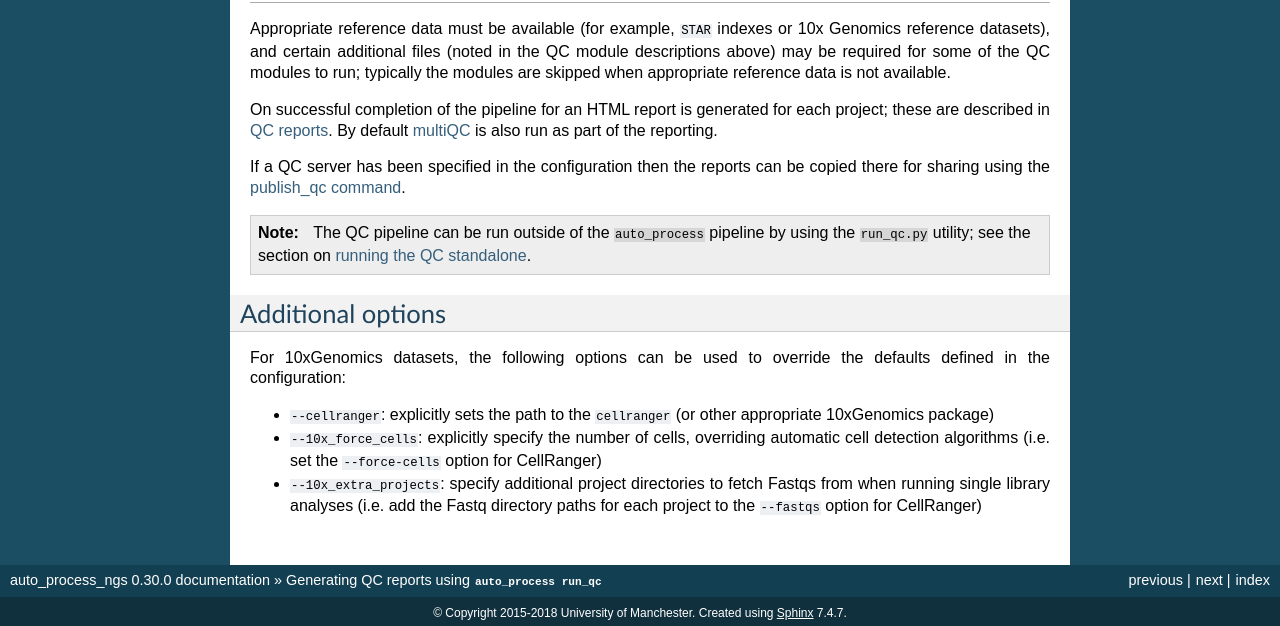
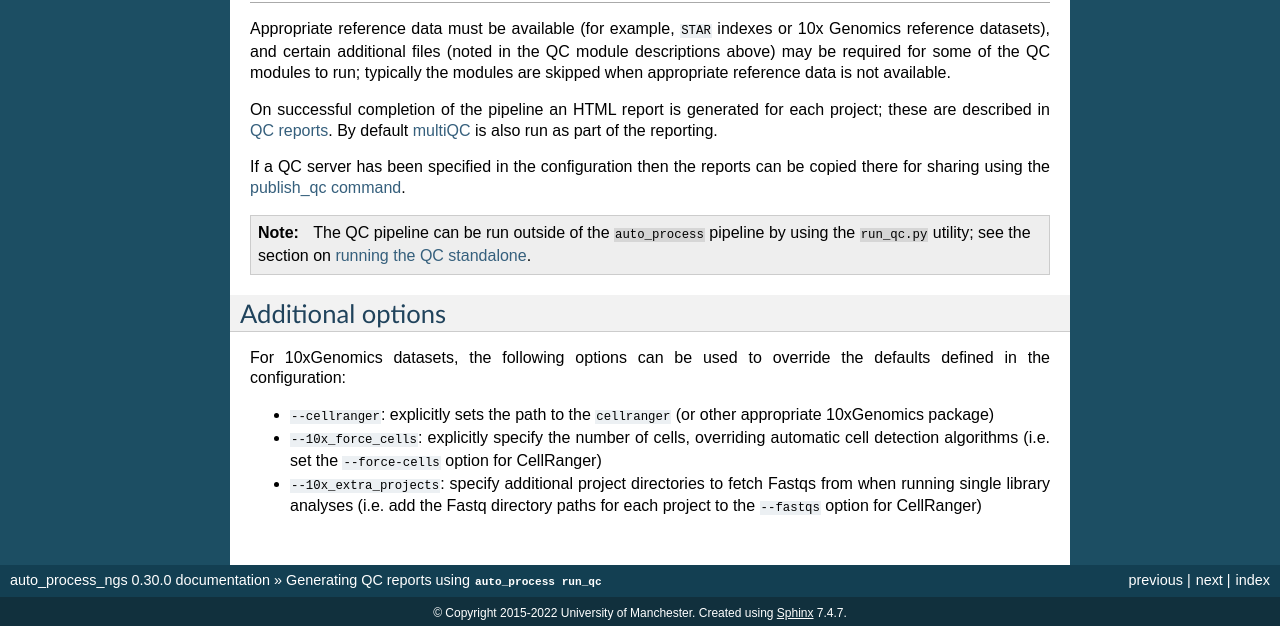
Before and after one commit to fls-bioinformatics-core/auto_process_ngs, a Sphinx documentation site: the page built from docs/source/using/run_qc.rst, in a window 1280 px wide. Shown: the part 1388-2014 px from the top of the page. Built offline with Sphinx 7.4.7, drawn with Linux system fonts in a browser that asks for light colours.

Commit message:
Minor updates to documentation (including copyright dates).

```diff
--- a/docs/source/conf.py
+++ b/docs/source/conf.py
@@ -44,7 +44,7 @@ master_doc = 'index'
 
 # General information about the project.
 project = u'auto_process_ngs'
-copyright = u'2015-2018 University of Manchester'
+copyright = u'2015-2022 University of Manchester'
 
 # The version info for the project you're documenting, acts as replacement for
 # |version| and |release|, also used in various other places throughout the
--- a/docs/source/using/run_qc.rst
+++ b/docs/source/using/run_qc.rst
@@ -106,7 +106,7 @@ data is not available.
 .. _cellranger_arc: https://support.10xgenomics.com/single-cell-multiome-atac-gex/software/pipelines/latest/what-is-cell-ranger-arc
 .. _multiqc: http://multiqc.info/
 
-On successful completion of the pipeline for an HTML report is
+On successful completion of the pipeline an HTML report is
 generated for each project; these are described in
 :doc:`QC reports <../output/qc_reports>`. By default `multiQC`_
 is also run as part of the reporting.
```
Also changed, not shown: docs/source/output/qc_reports.rst (+10 -3 lines).
